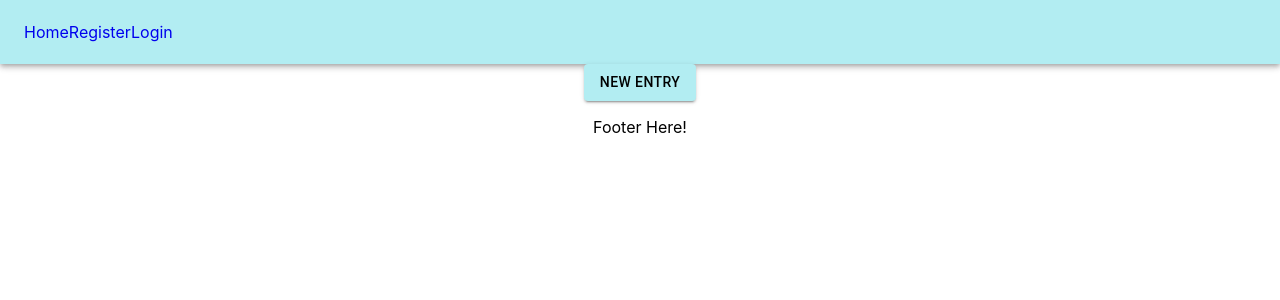
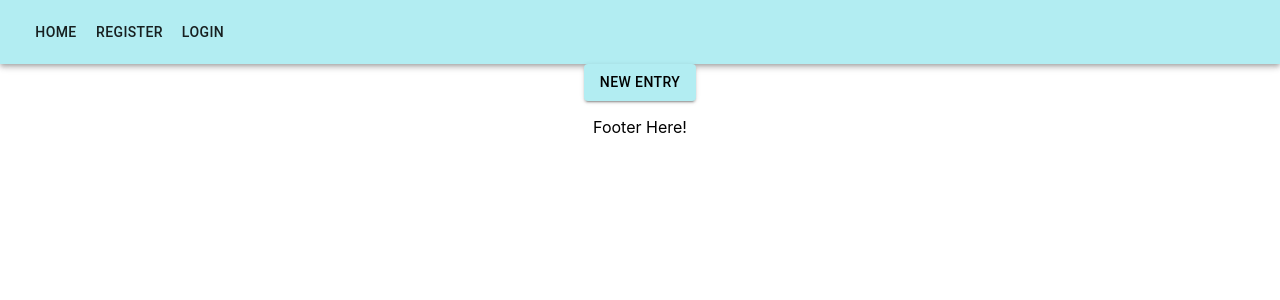
Before and after one commit to mgcarbonell/cuneiform-frontend, a React (Create React App) app: page / in a window 1280 px wide. Shown: the top 300 px of the page. Built offline with nearby package versions, Linux system fonts and the light colour scheme.

Commit message:
delete Header.scss, replace Link components with Material Buttons

```diff
--- a/package.json
+++ b/package.json
@@ -1,5 +1,5 @@
 {
-  "name": "cuneiform-backend",
+  "name": "cuneiform-frontend",
   "version": "0.1.0",
   "private": true,
   "dependencies": {
--- a/src/components/Header.js
+++ b/src/components/Header.js
@@ -8,26 +8,38 @@ const Header = (props) => {
     <header>
       <AppBar position="static">
         <Toolbar>
-          <div className="logo">
-            <Link to={'/'}>Home</Link>
-          </div>
-          <div className="links">
+            <Link to={'/'}>
+              <Button>
+                Home
+              </Button>
+            </Link>
               { props.currentUser ?
                 <>
                   <Link to={'/profile'}>
-                    <Button color="inherit">
+                    <Button>
                       Profile
                     </Button>
                   </Link>
-                  <a href="/logout" onClick={ props.logout }>Log Out</a>
+                  <Link to={'/logout'}>
+                    <Button onClick={ props.logout }>
+                      Logout
+                    </Button>
+                  </Link>
                 </>
               :
                 <>
-                  <Link to={'/register'}>Register</Link>
-                  <Link to={'/login'}>Login</Link>
+                  <Link to={'/register'}>
+                    <Button>
+                  Register
+                    </Button>
+                  </Link>
+                  <Link to={'/login'}>
+                    <Button>
+                      Login
+                    </Button>
+                  </Link>
                 </>
               }
-          </div>
         </Toolbar>
       </AppBar>
     </header>
```
Also changed, not shown: src/components/Header.scss (deleted, +0 -27 lines).
